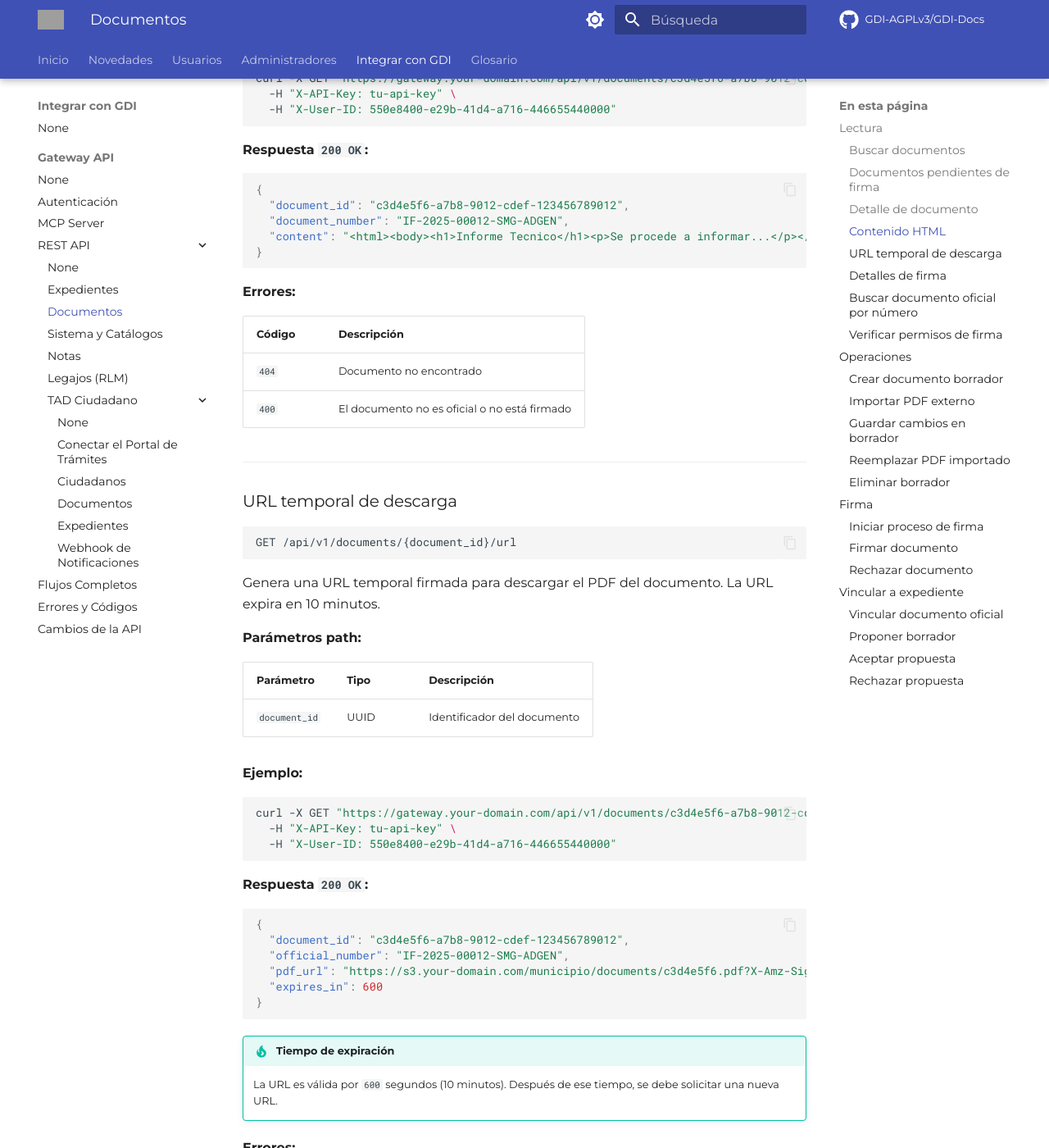
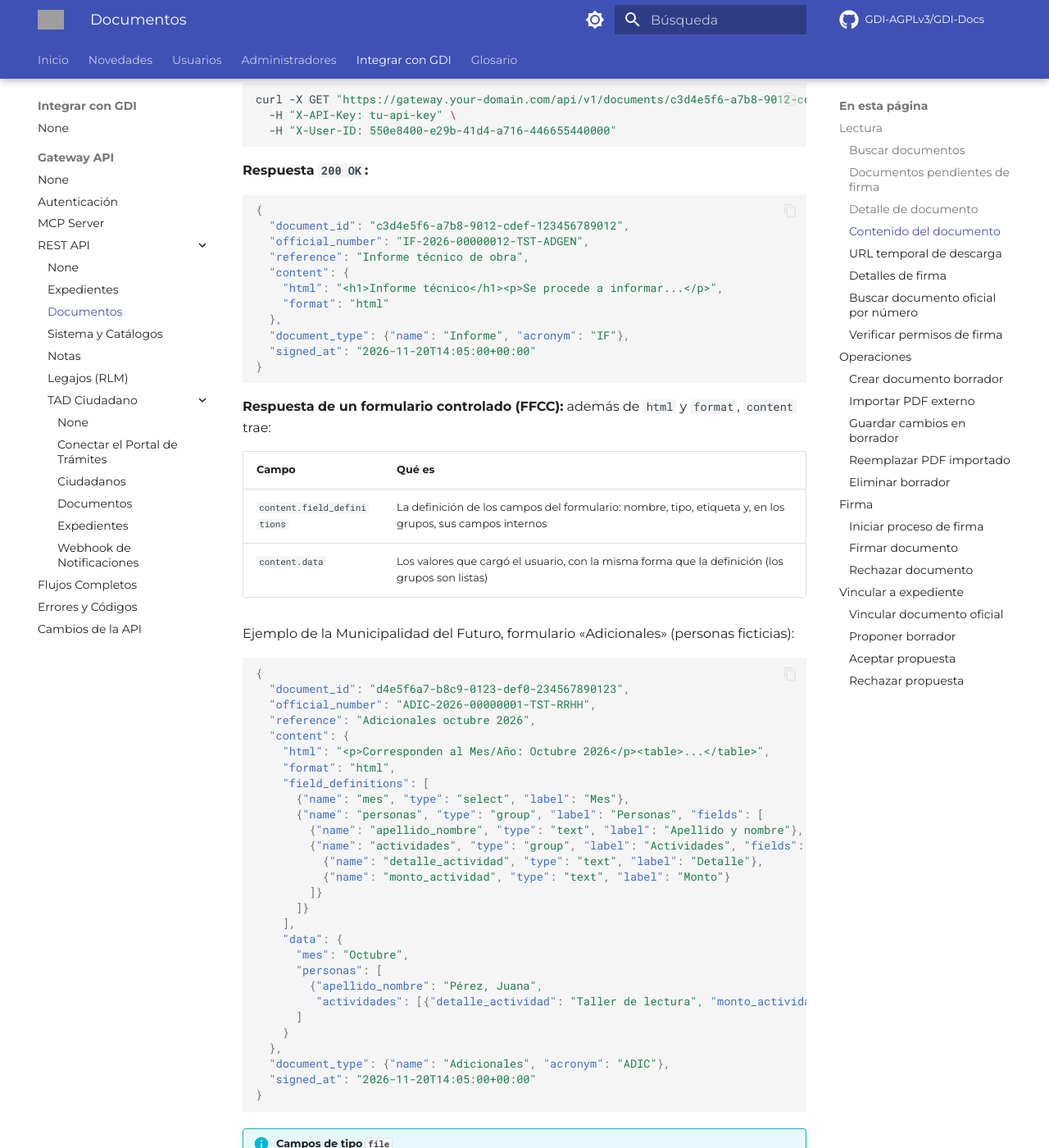
Before and after one commit to GDI-AGPLv3/GDI-Docs, an MkDocs documentation site: the page built from docs/desarrollo/gateway/rest-api/documentos.md, in a window 1280 px wide and 1400 px high, scrolled down 4310 px. Shown: the whole window at 82% size. Built offline with MkDocs 1.6.1 and Material for MkDocs 9.7.7, drawn with Linux system fonts in a browser that asks for light colours; comment, search, counter and statistics services are not loaded; some of the changed text lies outside the part shown; grey boxes are pictures that could not be loaded.

Commit message:
GDI-1068A: /content de un FFCC trae field_definitions y data (ejemplo Municipalidad del Futuro)

````diff
--- a/docs/desarrollo/gateway/rest-api/documentos.md
+++ b/docs/desarrollo/gateway/rest-api/documentos.md
@@ -159,13 +159,13 @@ curl -X GET "https://gateway.your-domain.com/api/v1/documents/c3d4e5f6-a7b8-9012
 
 ---
 
-### Contenido HTML
+### Contenido del documento
 
 ```
 GET /api/v1/documents/{document_id}/content
 ```
 
-Devuelve el contenido HTML de un documento oficial firmado.
+Devuelve el contenido de un documento oficial firmado: siempre el HTML y, si el documento es un formulario controlado (FFCC), también los datos cargados en JSON.
 
 **Parámetros path:**
 
@@ -189,10 +189,61 @@ curl -X GET "https://gateway.your-domain.com/api/v1/documents/c3d4e5f6-a7b8-9012
 ```json
 {
   "document_id": "c3d4e5f6-a7b8-9012-cdef-123456789012",
-  "document_number": "IF-2025-00012-SMG-ADGEN",
-  "content": "<html><body><h1>Informe Tecnico</h1><p>Se procede a informar...</p></body></html>"
+  "official_number": "IF-2026-00000012-TST-ADGEN",
+  "reference": "Informe técnico de obra",
+  "content": {
+    "html": "<h1>Informe técnico</h1><p>Se procede a informar...</p>",
+    "format": "html"
+  },
+  "document_type": {"name": "Informe", "acronym": "IF"},
+  "signed_at": "2026-11-20T14:05:00+00:00"
 }
 ```
+
+**Respuesta de un formulario controlado (FFCC):** además de `html` y `format`, `content` trae:
+
+| Campo | Qué es |
+|-------|--------|
+| `content.field_definitions` | La definición de los campos del formulario: nombre, tipo, etiqueta y, en los grupos, sus campos internos |
+| `content.data` | Los valores que cargó el usuario, con la misma forma que la definición (los grupos son listas) |
+
+Ejemplo de la Municipalidad del Futuro, formulario «Adicionales» (personas ficticias):
+
+```json
+{
+  "document_id": "d4e5f6a7-b8c9-0123-def0-234567890123",
+  "official_number": "ADIC-2026-00000001-TST-RRHH",
+  "reference": "Adicionales octubre 2026",
+  "content": {
+    "html": "<p>Corresponden al Mes/Año: Octubre 2026</p><table>...</table>",
+    "format": "html",
+    "field_definitions": [
+      {"name": "mes", "type": "select", "label": "Mes"},
+      {"name": "personas", "type": "group", "label": "Personas", "fields": [
+        {"name": "apellido_nombre", "type": "text", "label": "Apellido y nombre"},
+        {"name": "actividades", "type": "group", "label": "Actividades", "fields": [
+          {"name": "detalle_actividad", "type": "text", "label": "Detalle"},
+          {"name": "monto_actividad", "type": "text", "label": "Monto"}
+        ]}
+      ]}
+    ],
+    "data": {
+      "mes": "Octubre",
+      "personas": [
+        {"apellido_nombre": "Pérez, Juana",
+         "actividades": [{"detalle_actividad": "Taller de lectura", "monto_actividad": "60.000,00"}]}
+      ]
+    }
+  },
+  "document_type": {"name": "Adicionales", "acronym": "ADIC"},
+  "signed_at": "2026-11-20T14:05:00+00:00"
+}
+```
+
+!!! info "Campos de tipo `file`"
+    En `data`, un campo de tipo `file` trae el id del documento adjunto (o un objeto con `document_id`). Para leer ese documento, pedí su propio `/content`: se vuelve a controlar el permiso.
+
+Los documentos que no son FFCC no traen `field_definitions` ni `data`. La ruta pública del portal (`/api/v1/public/...`) devuelve solo el HTML, también para los FFCC.
 
 **Errores:**
 
````
